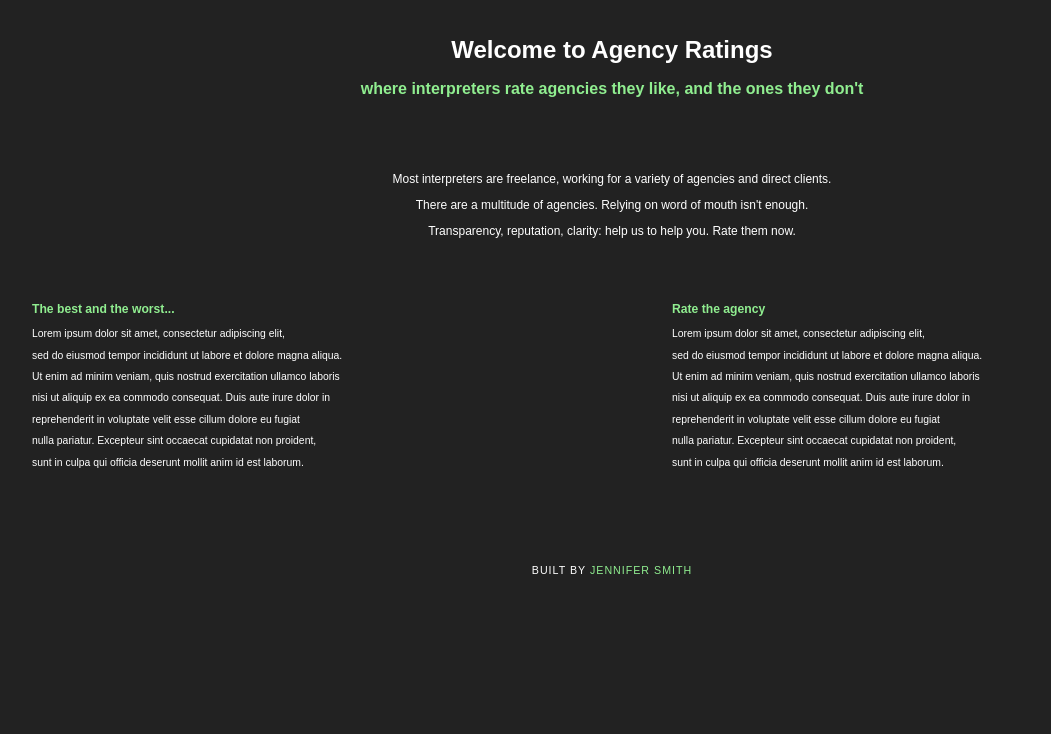
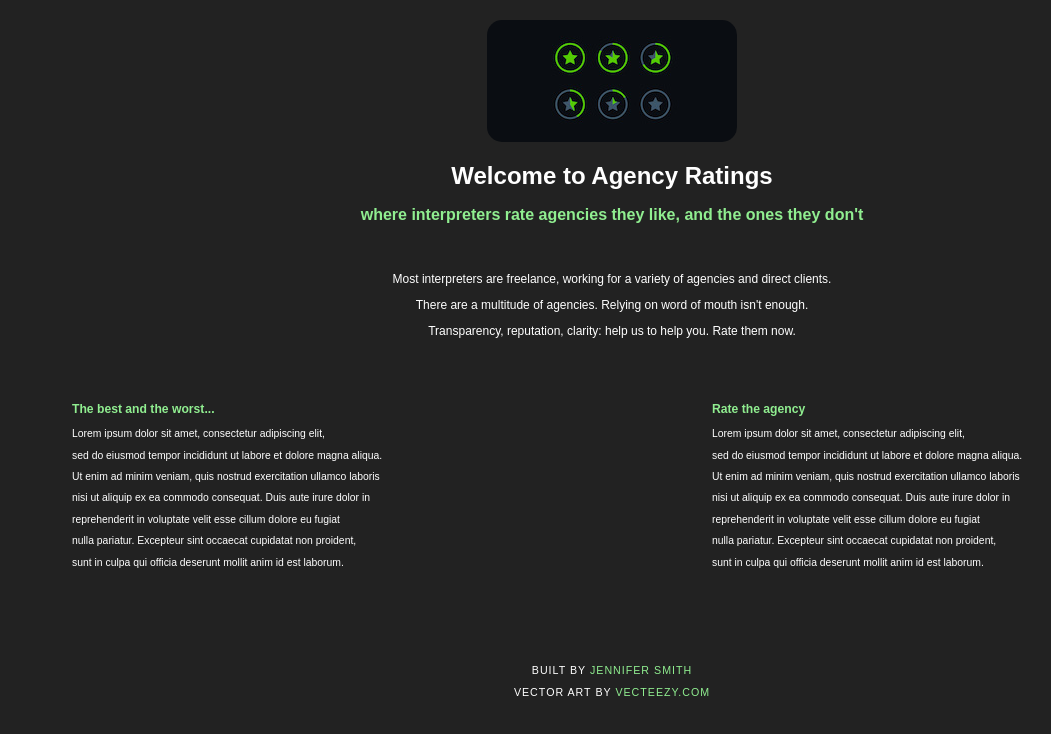
Before and after one commit to jennifersmithuk/agency-ratings, a React (Create React App) app: page / in a window 1280 px wide. Shown: the top 734 px of the page, without its empty margins (28-1079 px from the left). Built offline with nearby package versions, Linux system fonts and the light colour scheme.

Commit message:
feat: Add logo and adjust header

```diff
--- a/src/App.css
+++ b/src/App.css
@@ -4,15 +4,14 @@
 
 .flex-container {
   display: flex;
-  flex-flow: column nowrap;
+  flex-flow: column wrap;
 }
 
-/* NOT USED...
 .App-logo {
-  animation: App-logo-spin infinite 20s linear;
-  height: 80px;
+  display: inline;
+  border-radius: 15px;
 }
-*/
+
 
 a {
   color: lightgreen;
@@ -26,9 +25,11 @@ a:hover, a:focus {
 
 .App-header {
   background-color: #222;
-  height: 120px;
+  height: 220px;
   padding: 20px;
   color: white;
+  display: inline;
+  position: relative;
 }
 
 .App-title {
@@ -58,7 +59,7 @@ a:hover, a:focus {
   font-family: sans-serif;
   color: white;
   font-size: 0.65em;
-  margin: 40px 60px 40px 60px;
+  margin: 40px 60px 40px 100px;
   width: 50%;
 }
 
@@ -67,7 +68,7 @@ a:hover, a:focus {
   font-family: sans-serif;
   color: white;
   font-size: 0.65em;
-  margin: 40px 60px 40px 60px;
+  margin: 40px 20px 40px 60px;
   width: 50%;
 }
 
--- a/src/App.js
+++ b/src/App.js
@@ -1,5 +1,5 @@
 import React, { Component } from 'react';
-//import logo from './logo.svg';
+import logo from './Stars_small.jpg';
 import './App.css';
 //import ErrorBoundaryComponent from './ErrorBoundaryComponent'
 
@@ -10,6 +10,7 @@ class App extends Component {
     return (
       <div className="App flex-container">
         <header className="App-header">
+          <img src={logo} className="App-logo" alt="logo" />
           <h1 className="App-title">Welcome to Agency Ratings</h1>
           <h2 className="App-subtitle">where interpreters rate agencies they like, and the ones they don't</h2>
         </header>
@@ -45,6 +46,7 @@ class App extends Component {
 
       <footer id="footer">
           <p className="Footer-text">Built by <a href="https://www.linkedin.com/in/jennifersmithuk">Jennifer Smith</a></p>
+          <p>Vector Art by <a rel="nofollow" target="_blank" href="https://www.vecteezy.com">Vecteezy.com</a></p>
       </footer>
     </div>
 
```
Also changed, not shown: src/Stars_small.jpg (added).
